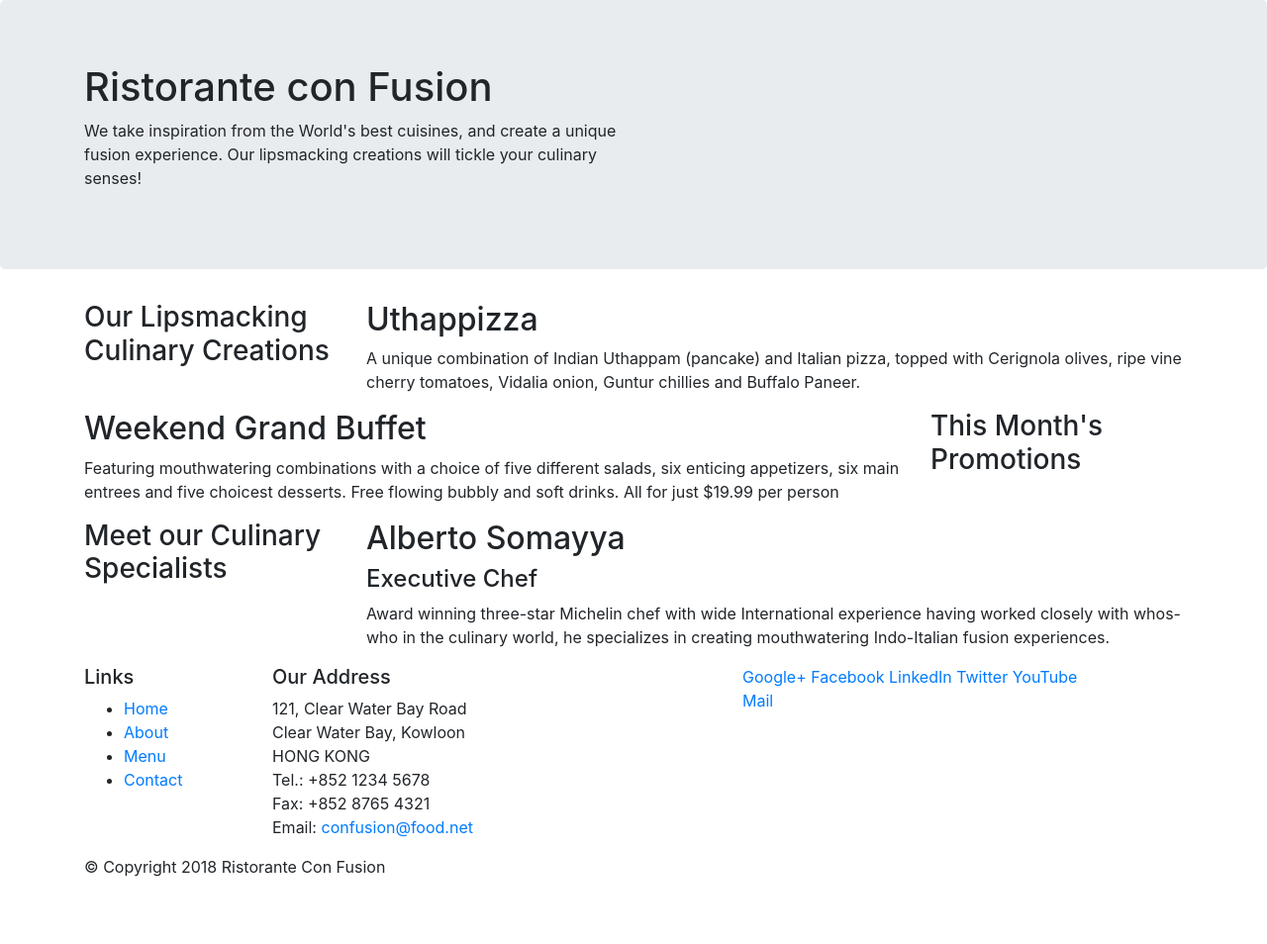
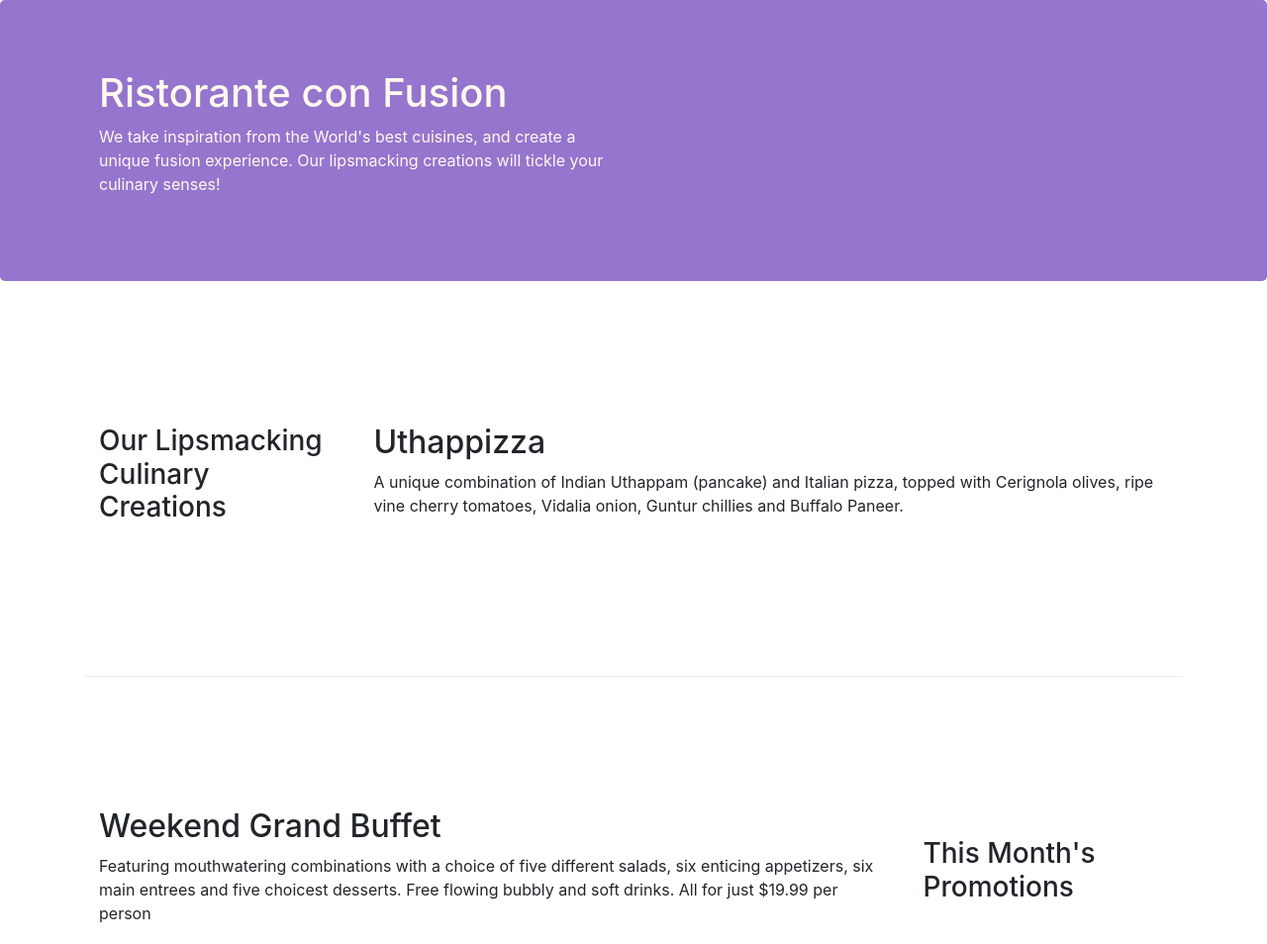
Before and after one commit to namanjain29/Restraunt, a website: page index.html in a window 1280 px wide. Shown: the top 954 px of the page at 99% size. Before the commit the page ends 904 px from the top, so only its background shows below. Drawn offline with nearby package versions, Linux system fonts and the light colour scheme.

Commit message:
Bootstrap Grid Part 2

```diff
--- a/index.html
+++ b/index.html
@@ -8,15 +8,17 @@
      <meta name="viewport" content="width=device-width, initial-scale=1, shrink-to-fit=no">
      <meta http-equiv="x-ua-compatible" content="ie=edge">
 
+
      <!-- Bootstrap CSS -->
      <link rel="stylesheet" href="node_modules/bootstrap/dist/css/bootstrap.min.css">
+     <link href="style.css" rel="stylesheet">
 </head>
 
 <body>
 
     <header class="jumbotron">
         <div class="container">
-            <div class="row">
+            <div class="row row-header">
                 <div class="col-12 col-sm-6">
                     <h1>Ristorante con Fusion</h1>
                     <p>We take inspiration from the World's best cuisines, and create a unique fusion experience. Our lipsmacking creations will tickle your culinary senses!</p>
@@ -28,7 +30,7 @@
     </header>
 
     <div class="container">
-        <div class="row">
+        <div class="row row-content align-items-center">
             <div class="col-12 col-sm-4 col-md-3">
                 <h3>Our Lipsmacking Culinary Creations</h3>
             </div>
@@ -39,7 +41,7 @@
         </div>
 
 
-        <div class="row">
+        <div class="row row-content align-items-center">
             <div class="col-12 col-sm-4 order-sm-last col-md-3">
                 <h3>This Month's Promotions</h3>
             </div>
@@ -49,7 +51,7 @@
             </div>
         </div>
 
-        <div class="row">
+        <div class="row row-content align-items-center">
             <div class="col-12 col-sm-4 col-md-3">
                 <h3>Meet our Culinary Specialists</h3>
             </div>
@@ -61,12 +63,12 @@
         </div>
     </div>
 
-    <footer>
+    <footer class="footer">
         <div class="container">
             <div class="row">
                 <div class="col-4 offset col-sm-2">
                     <h5>Links</h5>
-                    <ul>
+                    <ul class="list-unstyled">
                         <li><a href="#">Home</a></li>
                         <li><a href="#">About</a></li>
                         <li><a href="#">Menu</a></li>
@@ -84,8 +86,8 @@
 		              Email: <a href="mailto:confusion@food.net">confusion@food.net</a>
 		           </address>
                 </div>
-                <div class="col-12 col-sm-4">
-                    <div>
+                <div class="col-12 col-sm-4 align-self-center">
+                    <div class="text-center">
                         <a href="http://google.com/+">Google+</a>
                         <a href="http://www.facebook.com/profile.php?id=">Facebook</a>
                         <a href="http://www.linkedin.com/in/">LinkedIn</a>
@@ -95,7 +97,7 @@
                     </div>
                 </div>
            </div>
-           <div class="row">
+           <div class="row justify-content-center">
                 <div class="col-auto">
                     <p>© Copyright 2018 Ristorante Con Fusion</p>
                 </div>
--- /dev/null
+++ b/style.css
@@ -0,0 +1,30 @@
+.row-header{
+    margin:0px auto;
+    padding:0px;
+}
+
+.row-content {
+    margin:0px auto;
+    padding: 50px 0px 50px 0px;
+    border-bottom: 1px ridge;
+    min-height:400px;
+}
+
+.footer{
+    background-color: #D1C4E9;
+    margin:0px auto;
+    padding: 20px 0px 20px 0px;
+}
+
+.jumbotron {
+    padding:70px 30px 70px 30px;
+    margin:0px auto;
+    background: #9575CD ;
+    color:floralwhite;
+}
+
+address{
+    font-size:80%;
+    margin:0px;
+    color:#0f0f0f;
+}
```
